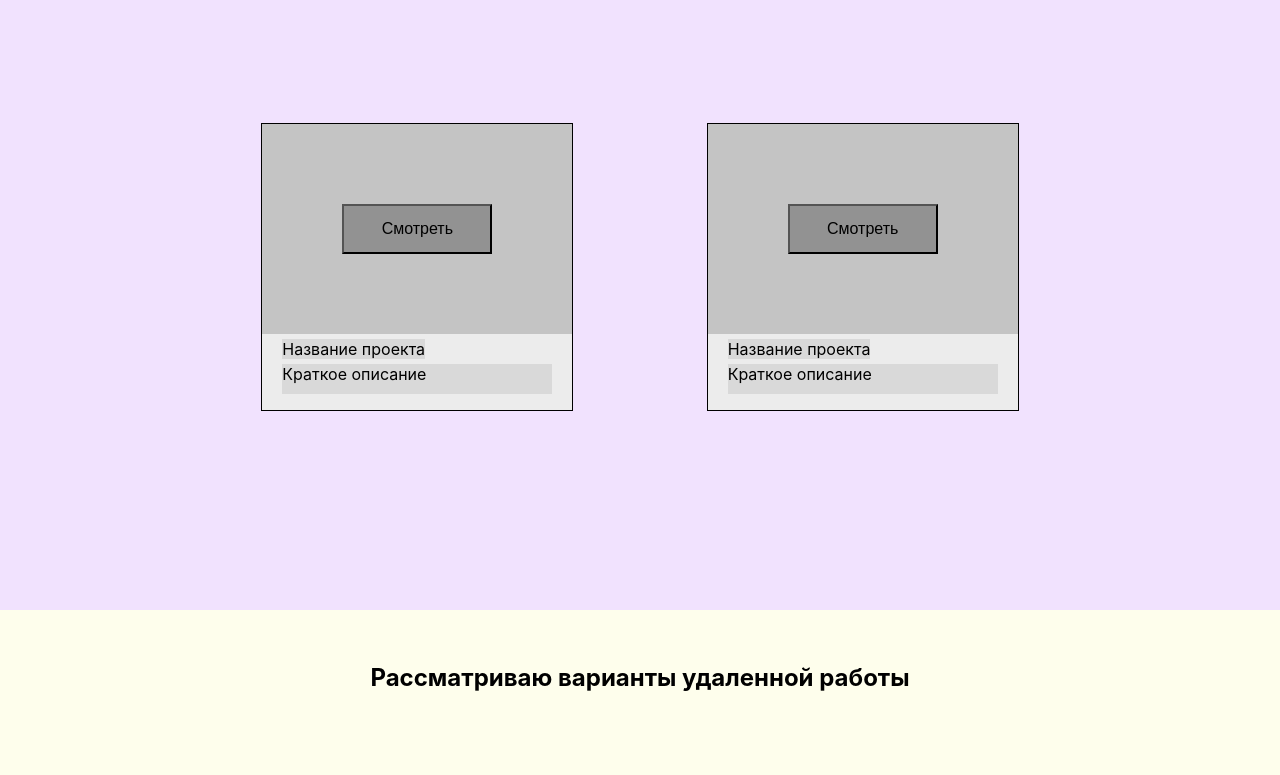
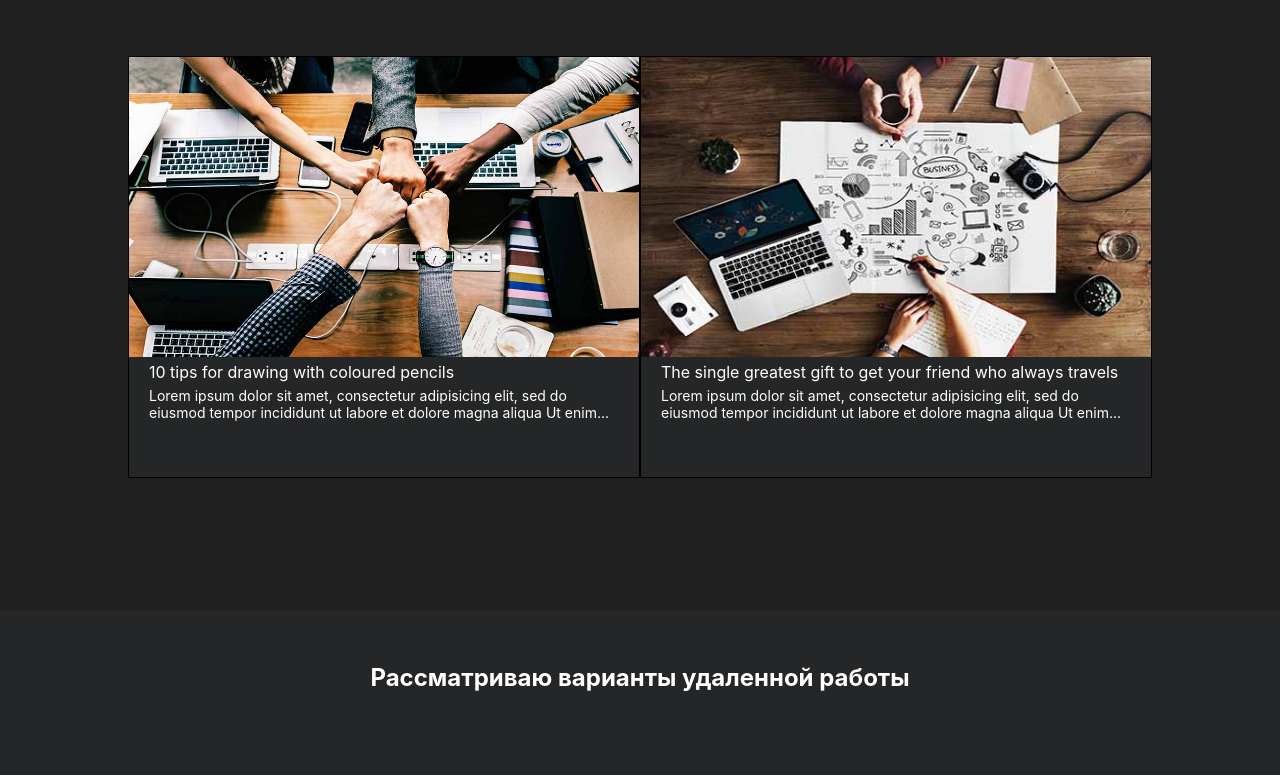
Before and after one commit to makhnev-a/react-portfolio, a React (Create React App) app: page / in a window 1280 px wide. Shown: the part 1860-2635 px from the top of the page. Built offline with nearby package versions, Linux system fonts and the light colour scheme.

Commit message:
MyWorks and work fix

```diff
--- a/src/components/MyWorks/MyWorks.jsx
+++ b/src/components/MyWorks/MyWorks.jsx
@@ -1,15 +1,31 @@
 import React from "react";
 import styles from './MyWorks.module.css';
 import Work from "./Work/Work";
+import imgWork1 from '../../assets/img/work1.jpg';
+import imgWork2 from '../../assets/img/work2.jpg';
 
 const MyWorks = () => {
+    const worksInfo = {
+        firstTitle: '10 tips for drawing with coloured pencils',
+        secondTitle: 'The single greatest gift to get your friend who always travels',
+        desc: 'Lorem ipsum dolor sit amet, consectetur adipisicing elit, sed do eiusmod tempor incididunt ut labore et dolore magna aliqua Ut enim...'
+    };
+
     return (
         <section className={styles.works}>
             <div className={styles.container}>
                 <h2>Мои работы</h2>
                 <div className={styles.worksBlock}>
-                    <Work/>
-                    <Work/>
+                    <Work
+                        title={worksInfo.firstTitle}
+                        desc={worksInfo.desc}
+                        imgWork={imgWork1}
+                    />
+                    <Work
+                        title={worksInfo.secondTitle}
+                        desc={worksInfo.desc}
+                        imgWork={imgWork2}
+                    />
                 </div>
             </div>
         </section>
--- a/src/components/MyWorks/MyWorks.module.css
+++ b/src/components/MyWorks/MyWorks.module.css
@@ -1,5 +1,6 @@
 .works {
-    background-color: #F1E2FE;
+    background-color: #202021;
+    color: #fff;
     height: 100vh;
     display: flex;
     justify-content: center;
@@ -17,7 +18,7 @@
     display: flex;
     height: 80%;
     width: 100%;
-    flex-wrap: wrap;
+    /*flex-wrap: wrap;*/
     justify-content: space-evenly;
     align-items: center;
 }
--- a/src/components/MyWorks/Work/Work.jsx
+++ b/src/components/MyWorks/Work/Work.jsx
@@ -1,15 +1,15 @@
 import React from "react";
 import styles from './Work.module.css';
 
-const Work = () => {
+const Work = (props) => {
     return (
         <article className={styles.worksItem}>
             <div className={styles.worksHeader}>
-                <button className={styles.worksBtn}>Смотреть</button>
+                <img src={props.imgWork} alt="Картинка работ"/>
             </div>
             <div className={styles.worksFooter}>
-                <h3>Название проекта</h3>
-                <p>Краткое описание</p>
+                <h3>{props.title}</h3>
+                <p>{props.desc}</p>
             </div>
         </article>
     );
--- a/src/components/MyWorks/Work/Work.module.css
+++ b/src/components/MyWorks/Work/Work.module.css
@@ -5,8 +5,13 @@
 }
 
 .worksHeader {
-    padding: 80px;
     background-color: #C4C4C4;
+    height: 300px;
+}
+
+.worksHeader img {
+    width: 100%;
+    height: 100%;
 }
 
 @media screen and (max-width: 530px) {
@@ -30,24 +35,20 @@
 }
 
 .worksFooter {
-    background-color: #ECECEC;
+    background-color: #252627;
     padding: 0 20px;
-}
-
-.worksFooter h3,
-.worksFooter p {
-    font-size: 16px;
+    height: 120px;
 }
 
 .worksFooter h3 {
     font-weight: normal;
-    background-color: #D9D9D9;
     margin: 5px 0;
     display: inline-block;
+    font-size: 16px;
 }
 
 .worksFooter p {
     margin-top: 0;
-    background-color: #D9D9D9;
     height: 30px;
+    font-size: 14px;
 }
--- a/src/components/WorkOptions/WorkOptions.module.css
+++ b/src/components/WorkOptions/WorkOptions.module.css
@@ -1,5 +1,6 @@
 .workOptions {
-    background-color: #FEFEEC;
+    background-color: #252627;
+    color: #fff;
     height: 250px;
     display: flex;
     justify-content: center;
```
Also changed, not shown: src/assets/img/work1.jpg (added), src/assets/img/work2.jpg (added).
